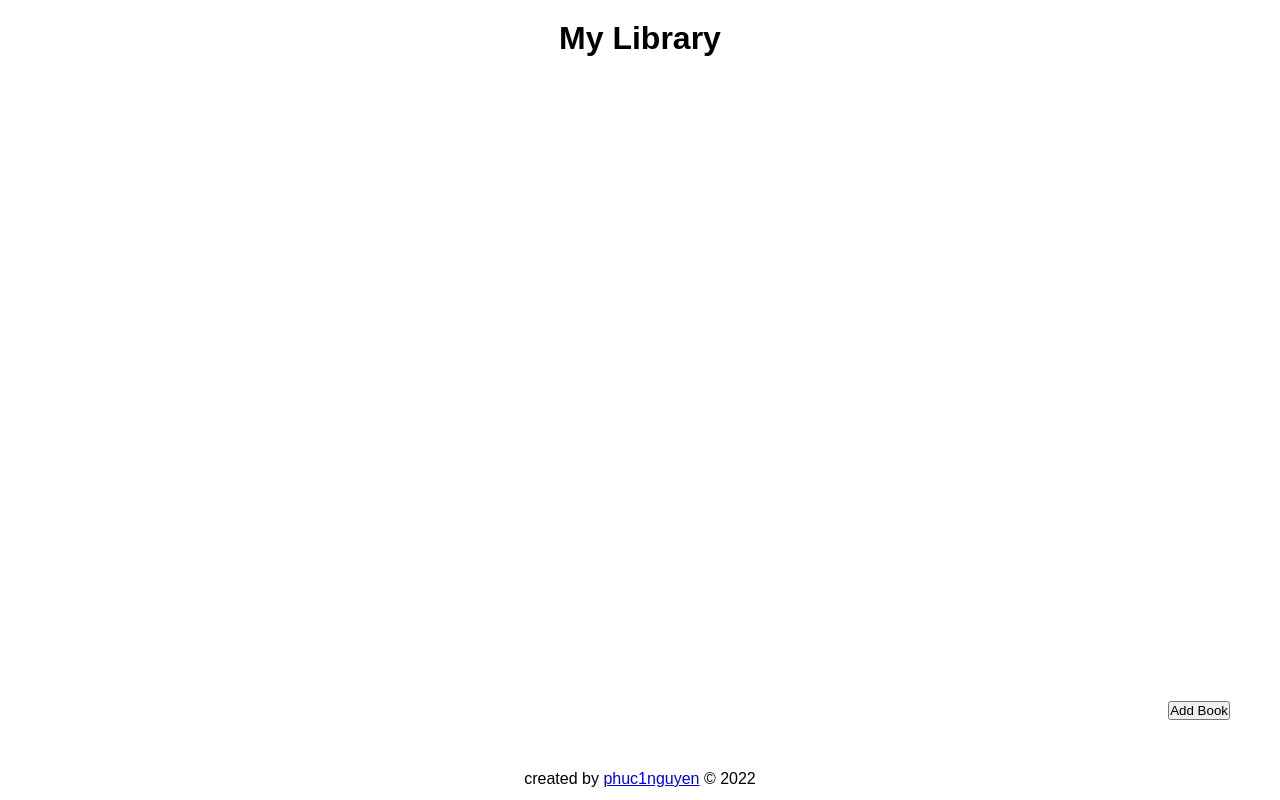
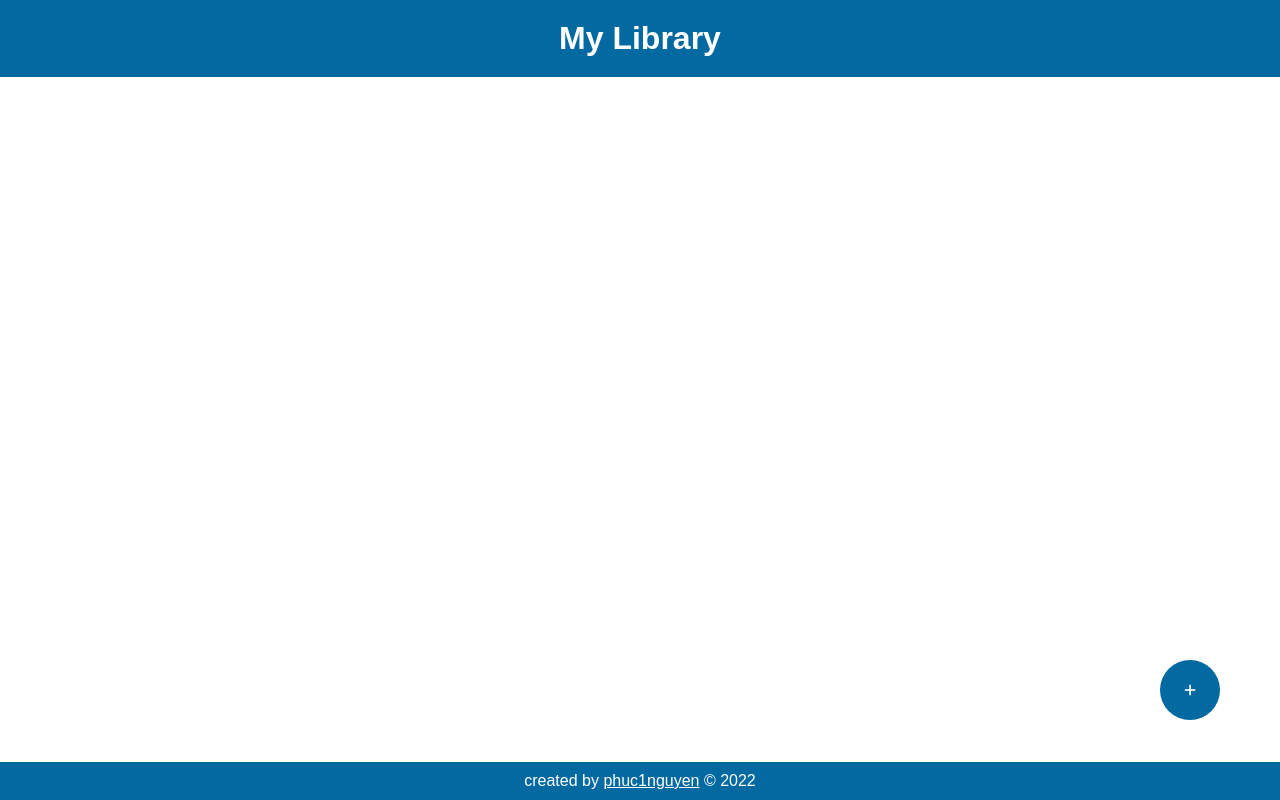
Before and after one commit to phuc1nguyen/library, a plain HTML site: page index.html in a window 1280 px wide. Drawn offline with Linux system fonts and the light colour scheme.

Commit message:
Add 'Add Book' button using fa-plus icon

```diff
--- a/index.html
+++ b/index.html
@@ -5,6 +5,7 @@
   <meta http-equiv="X-UA-Compatible" content="IE=edge">
   <meta name="viewport" content="width=device-width, initial-scale=1.0">
   <link rel="stylesheet" href="./style.css">
+  <script src="https://kit.fontawesome.com/ed0e209ed6.js" crossorigin="anonymous"></script>
   <title>Library</title>
 </head>
 <body>
@@ -14,7 +15,7 @@
 
   <section class="books-container">
     <div class="book card"></div>
-    <button type="button" class="btn button-add">Add Book</button>
+    <button type="button" class="btn button-add"><i class="fa-solid fa-plus"></i></button>
   </section>
 
   <footer>
--- a/style.css
+++ b/style.css
@@ -1,6 +1,8 @@
 :root {
   --primary-light: #fff;
   --secondary-light: #ededed;
+  --primary-color: #0369a1;
+  --secondary-color: #818cf8;
   --primary-dark: #000;
   --footer-height: 30px;
 }
@@ -22,6 +24,14 @@ body {
   align-items: center;
 }
 
+header,
+footer {
+  background-color: var(--primary-color);
+  width: 100%;
+  text-align: center;
+  color: var(--primary-light)
+}
+
 header {
   padding: 20px;
 }
@@ -32,10 +42,30 @@ header {
 
 .button-add {
   position: fixed;
-  bottom: calc(var(--footer-height) + 50px);
-  right: 50px;
+  bottom: 80px;
+  right: 60px;
+  border-radius: 50%;
+  height: 60px;
+  width: 60px;
+  background-color: var(--primary-color);
+  color: var(--primary-light);
 }
 
 footer {
-  height: var(--footer-height);
+  padding: 10px 0;
 }
+
+footer a {
+  color: var(--primary-light);
+}
+
+/* Utilities */
+button.btn {
+  border: none;
+  outline: none;
+  cursor: pointer;
+}
+
+.card {
+  box-shadow: rgba(0, 0, 0, 0.8);
+}
```
